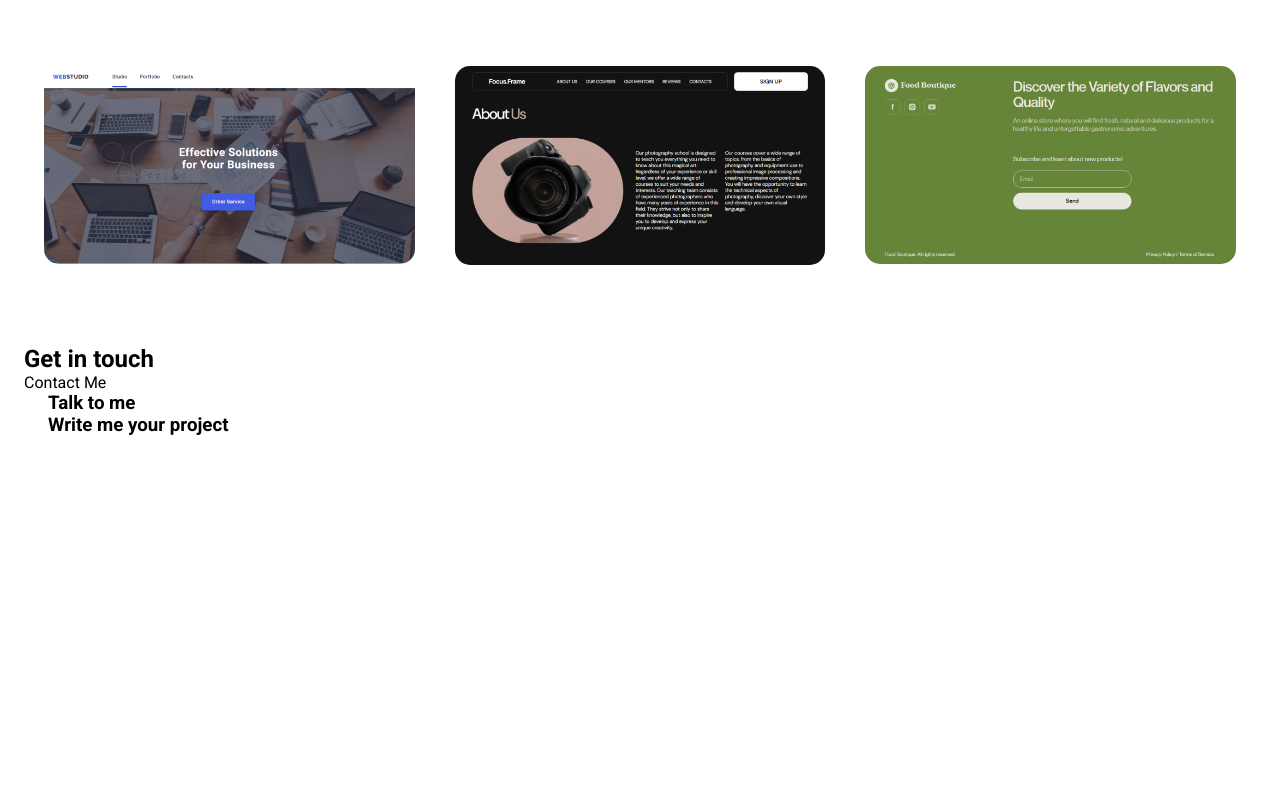
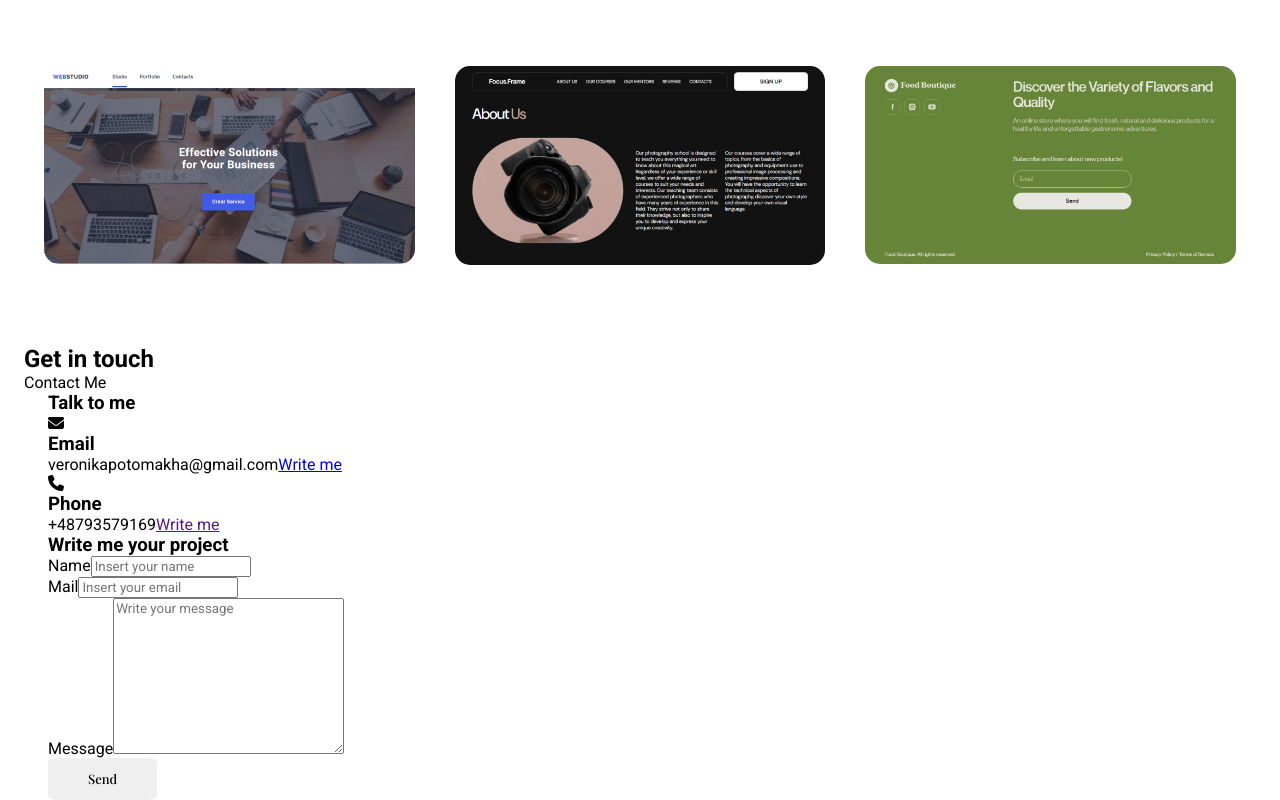
Before and after one commit to NikkiPotomakha/my-portfolio, a React (Create React App) app: page / in a window 1280 px wide. Shown: the part 3591-4391 px from the top of the page. Before the commit the page ends 4027 px from the top, so only its background shows below. Built offline with nearby package versions, Linux system fonts and the light colour scheme; a web font is replaced by a local one.

Commit message:
Update Contact.jsx

```diff
--- a/src/components/Contact/Contact.jsx
+++ b/src/components/Contact/Contact.jsx
@@ -1,6 +1,8 @@
 import "./Contact.css"
 import React from 'react'
-
+import { FontAwesomeIcon } from "@fortawesome/react-fontawesome";
+import { faEnvelope } from "@fortawesome/free-solid-svg-icons";
+import { faPhone } from "@fortawesome/free-solid-svg-icons";
 const Contact = () => {
   return (
     <section className="contact section" id="contact">
@@ -9,19 +11,81 @@ const Contact = () => {
 
       <div className="contact_container container grid">
         <div className="contact-content">
-                  <h3 className="conatct-title">
-                      Talk to me
-                  </h3>
+          <h3 className="contact-title">Talk to me</h3>
           <div className="contact-info">
             <div className="contact-card">
-                          <i className="contact-card-icon"></i>
-                          <h3 className="contact-card-title"></h3>
+              <i className="contact-card-icon">
+                <FontAwesomeIcon icon={faEnvelope}></FontAwesomeIcon>
+              </i>
+
+              <h3 className="contact_card_title">Email</h3>
+              <span className="contact-card-data">
+                veronikapotomakha@gmail.com
+              </span>
+
+              <a
+                href="mailto:veronikapotomakha@gmail.com"
+                className="contact-button"
+              >
+                Write me <i className="contact-button-icon"></i>
+              </a>
+            </div>
+
+            <div className="contact-card">
+              <i className="contact-card-icon">
+                {" "}
+                <FontAwesomeIcon icon={faPhone}></FontAwesomeIcon>
+              </i>
+
+              <h3 className="contact_card_title">Phone</h3>
+              <span className="contact-card-data">+48793579169</span>
+
+              <a href="" className="contact-button">
+                Write me <i className="contact-button-icon"></i>
+              </a>
             </div>
           </div>
         </div>
 
         <div className="contact-content">
           <h3 className="contact_title">Write me your project</h3>
+
+          <form className="contact-form">
+            <div className="contact-form-div">
+              <label className="contact-form-tag">Name</label>
+              <input
+                type="text"
+                name="name"
+                className="contact-form-input"
+                placeholder="Insert your name"
+              />
+            </div>
+
+            <div className="contact-form-div">
+              <label className="contact-form-tag">Mail</label>
+              <input
+                type="email"
+                name="email"
+                className="contact-form-input"
+                placeholder="Insert your email"
+              />
+            </div>
+
+            <div className="contact-form-div">
+              <label className="contact-form-tag">Message</label>
+              <textarea
+                name="message"
+                cols="30"
+                rows="10"
+                className="contact-form-input"
+                placeholder="Write your message"
+              ></textarea>
+            </div>
+
+            <button className="contact-btn" onClick={() => {}}>
+              Send
+            </button>
+          </form>
         </div>
       </div>
     </section>
```
Lines whose indentation alone changed are shown as unchanged.
